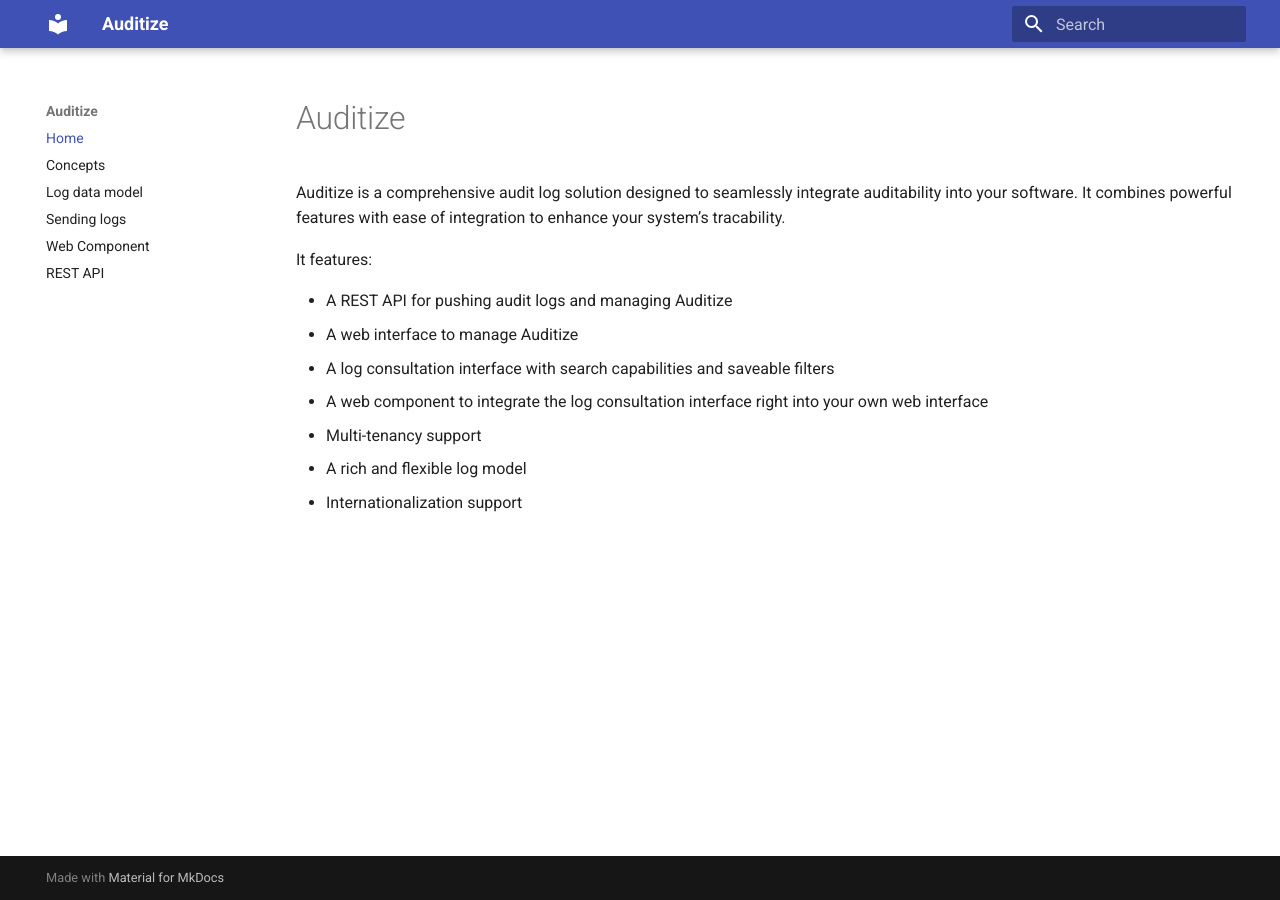
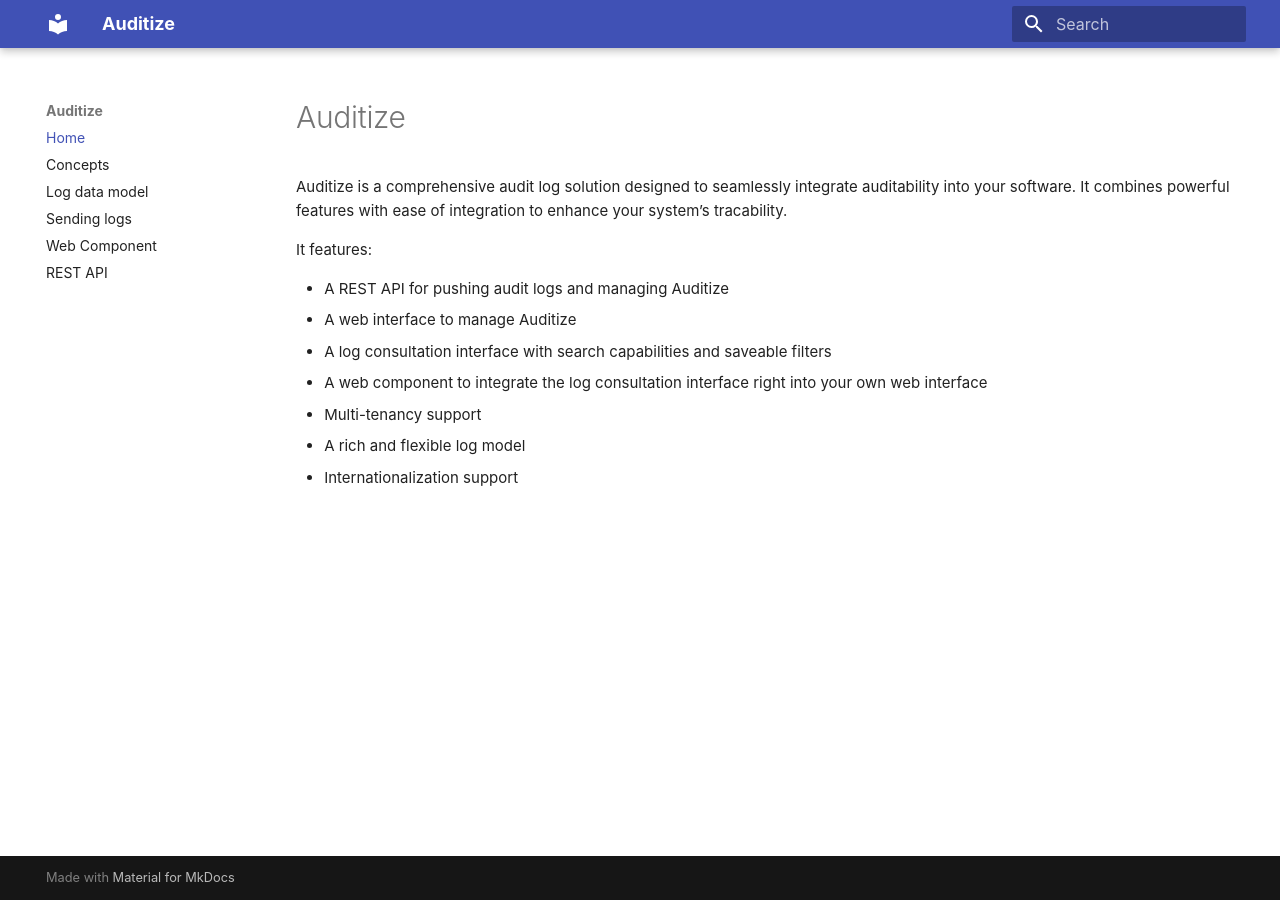
Before and after one commit to auditize/auditize, an MkDocs documentation site: the page built from doc/docs/index.md, in a window 1280 px wide. Built offline with MkDocs 1.6.1 and Material for MkDocs 9.7.7, drawn with Linux system fonts in a browser that asks for light colours.

Commit message:
doc: customize font

```diff
--- /dev/null
+++ b/doc/docs/stylesheets/extra.css
@@ -0,0 +1,4 @@
+.md-typeset {
+  /* Make font-size a bit smaller than the original 0.8rem */
+  font-size: 0.75rem;
+}
--- a/doc/mkdocs.yml
+++ b/doc/mkdocs.yml
@@ -12,6 +12,9 @@
   features:
     - content.code.copy
     - toc.integrate
+  font: false
+extra_css:
+  - stylesheets/extra.css
 markdown_extensions:
   - pymdownx.highlight:
       anchor_linenums: true
```
